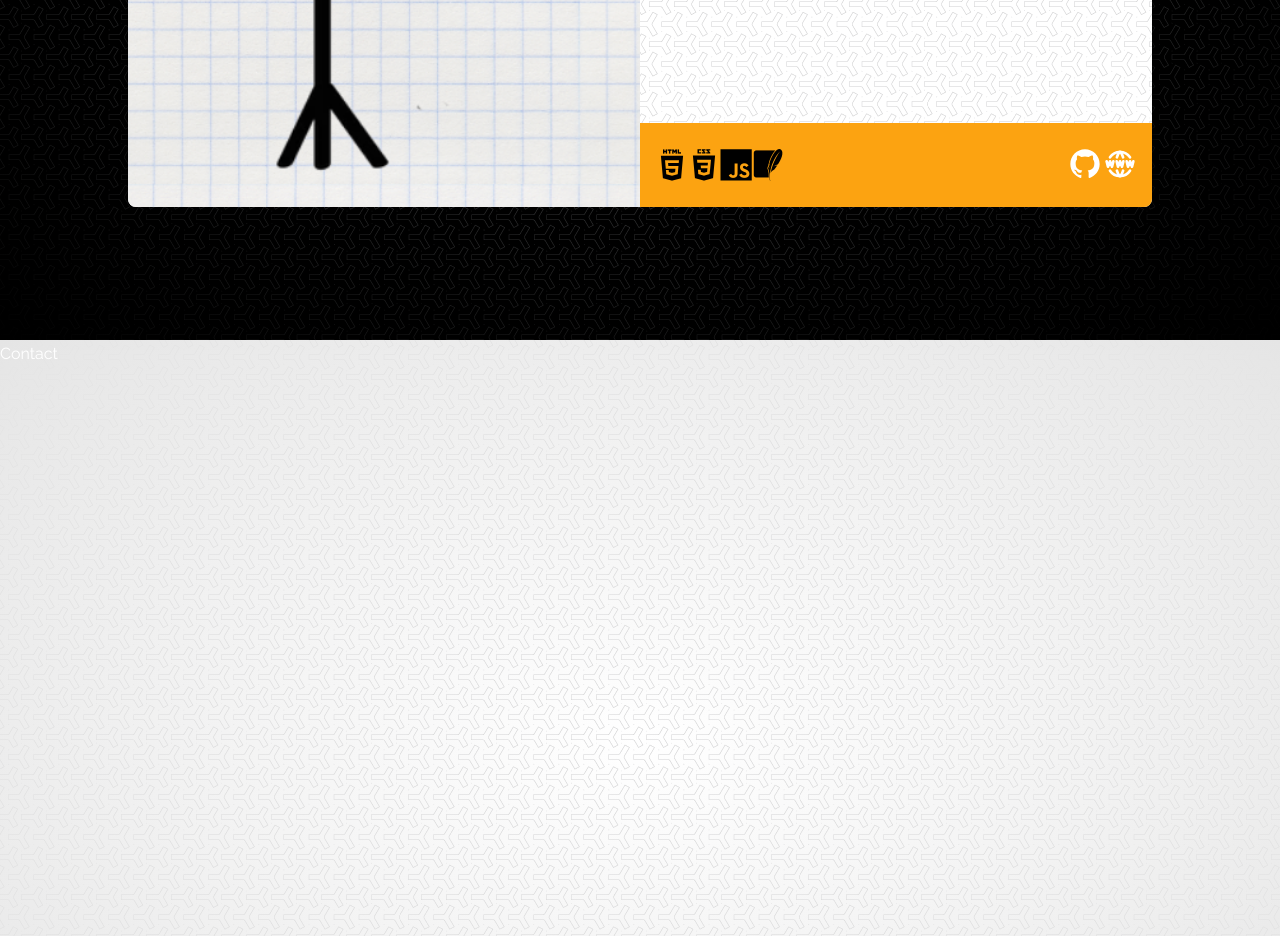
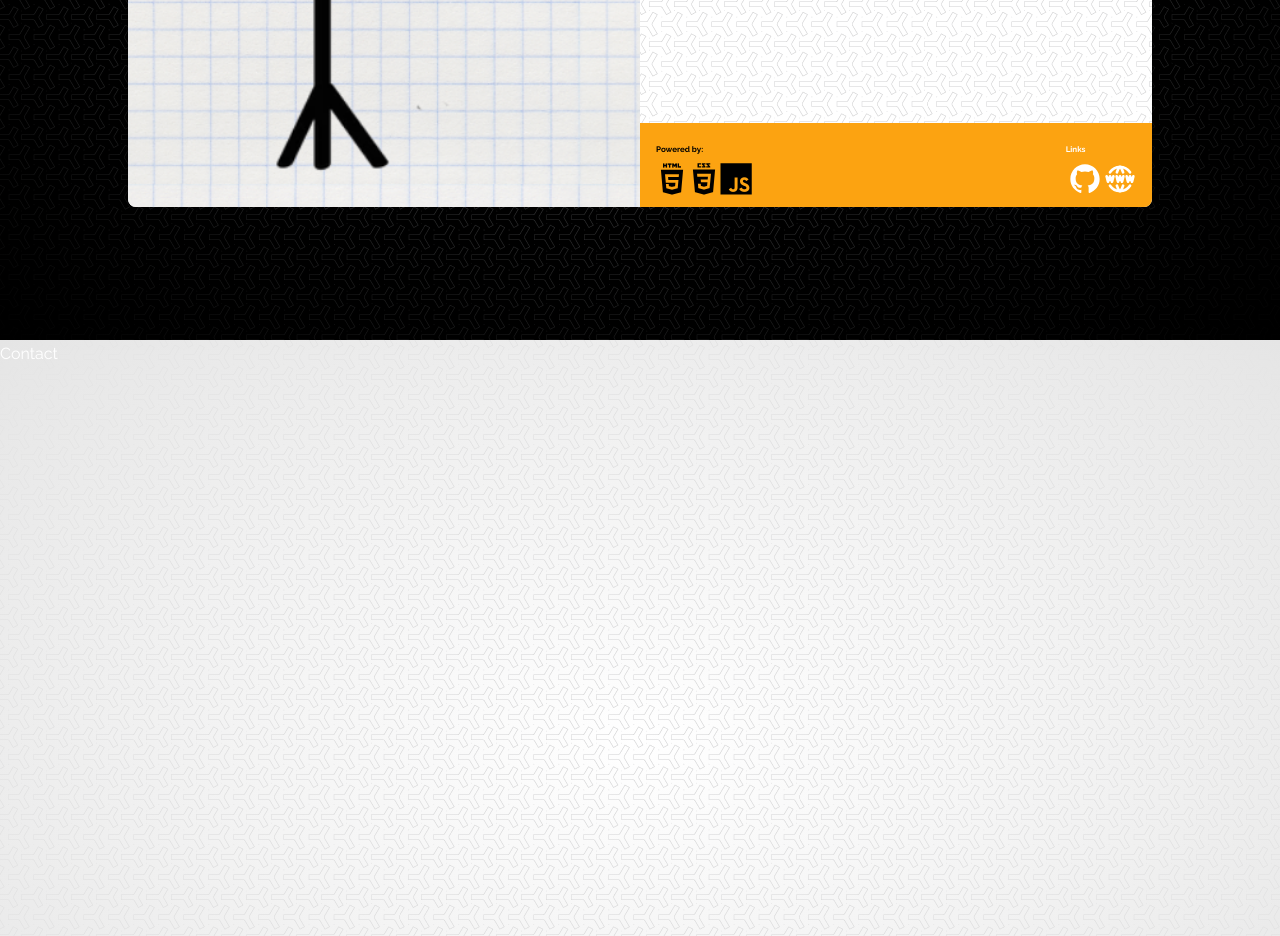
Before and after one commit to djzib0/portfolio-website, a React (Vite) app: page / in a window 1280 px wide. Shown: the part 2060-2996 px from the top of the page. Built offline with nearby package versions, Linux system fonts and the light colour scheme; grey boxes are pictures that could not be loaded.

Commit message:
added paragraph to portfolio icons

```diff
--- a/src/components/Portfolio.jsx
+++ b/src/components/Portfolio.jsx
@@ -30,7 +30,7 @@ function Portfolio() {
     let technologiesArr = []
     // create array of used technologies
     for (let technology of item.technology) {
-      technologiesArr.push(<i key={nanoid()} className={convertToIcon(technology)} title={technology}></i>)
+      technologiesArr.push(<i key={nanoid()} className={convertToIcon(technology) } title={technology}></i>)
     }
 
     console.log(item.name, item.name.length)
@@ -47,15 +47,22 @@ function Portfolio() {
             {item.description2}
           </div>
           <div className='project__technologies'>
-            <div className='project__technologies-icons'>
-              {technologiesArr}
+            <div className='project__technologies-container'>
+              <p id="powered-by-text">Powered by:</p>
+              <div className='project__technologies-icons'>
+                {technologiesArr}
+              </div>
             </div>
-            <div className='project__links'>
-              <GrGithub className='link-icon svg'/>
-              <TbWorldWww className='link-icon svg'/>
+            <div className='project__technologies-container'>
+            <p id="powered-by-text" className='white'>Links</p>
+              <div className='project__technologies-icons white'>
+                <GrGithub className='link-icon svg'/>
+                <TbWorldWww className='link-icon svg'/>
+              </div>
             </div>
+
           </div>
-          <img src={item.img} className='project__image' alt="prject screenshot" />
+          <img src={item.img} className='project__image' alt="project screenshot" />
         </div>
       </SwiperSlide>
     )
--- a/src/components/portfolio.css
+++ b/src/components/portfolio.css
@@ -33,7 +33,7 @@
 
 .project__container {
     display: grid;
-    grid-template-rows: 35% 10% 45% 10%;
+    grid-template-rows: 35% 10% 43% 12%;
     height: 75vh;
     grid-template-areas:
     "image"
@@ -67,7 +67,6 @@
     grid-area: header;
     text-align: center;
     font-size: 2.5rem;
-    /* margin-top: 1rem; */
     text-transform: uppercase;
     letter-spacing: .5rem;
     font-weight: 700;
@@ -84,11 +83,24 @@
 
 .project__technologies {
     display: flex;
-    /* justify-content: center; */
     justify-content: space-between;
     align-items: center;
     grid-area: technologies;
     background-color: var(--color-gold);
+}
+
+.project__technologies-container {
+    display: flex;
+    justify-content: center;
+    flex-direction: column;
+    font-size: .5rem;
+}
+
+.project__technologies-container p {
+    display: inline-block;
+    font-weight: 700;
+    margin: 0;
+    padding: 0;
 }
 
 .project__image {
@@ -106,13 +118,11 @@
     font-size: 1.5rem;
     padding: 0;
     margin: 0;
-    /* text-shadow: 0px 0px 1px var(--color-black); */
 }
 
 .project__links {
     color: var(--color-white);
     font-size: 2rem;
-    /* justify-content: space-between; */
 }
 
 .link-icon {
@@ -161,7 +171,6 @@
         font-size: 1.5rem;
     }
 
-
     .project__description {
         font-size: .8rem;
         display: flex;
--- a/src/data/projectsData.js
+++ b/src/data/projectsData.js
@@ -5,7 +5,7 @@ const projects = [
     {
         id: 1,
         name: "Hangman",
-        technology: ["html", "css", "vanillaJS", "sqlite"],
+        technology: ["html", "css", "vanillaJS"],
         img: HANGMAN,
         github: "https://github.com/djzib0/js_hangman",
         website: "https://neon-blancmange-0514c6.netlify.app/",
--- a/src/index.css
+++ b/src/index.css
@@ -113,6 +113,10 @@ i:hover,
   transform: scale(110%);
 }
 
+.white {
+  color:var(--color-white)
+}
+
 /* MEDIA QUERIES (SMALL DEVICES) */
 
 @media screen and (max-width: 601px) {
```
